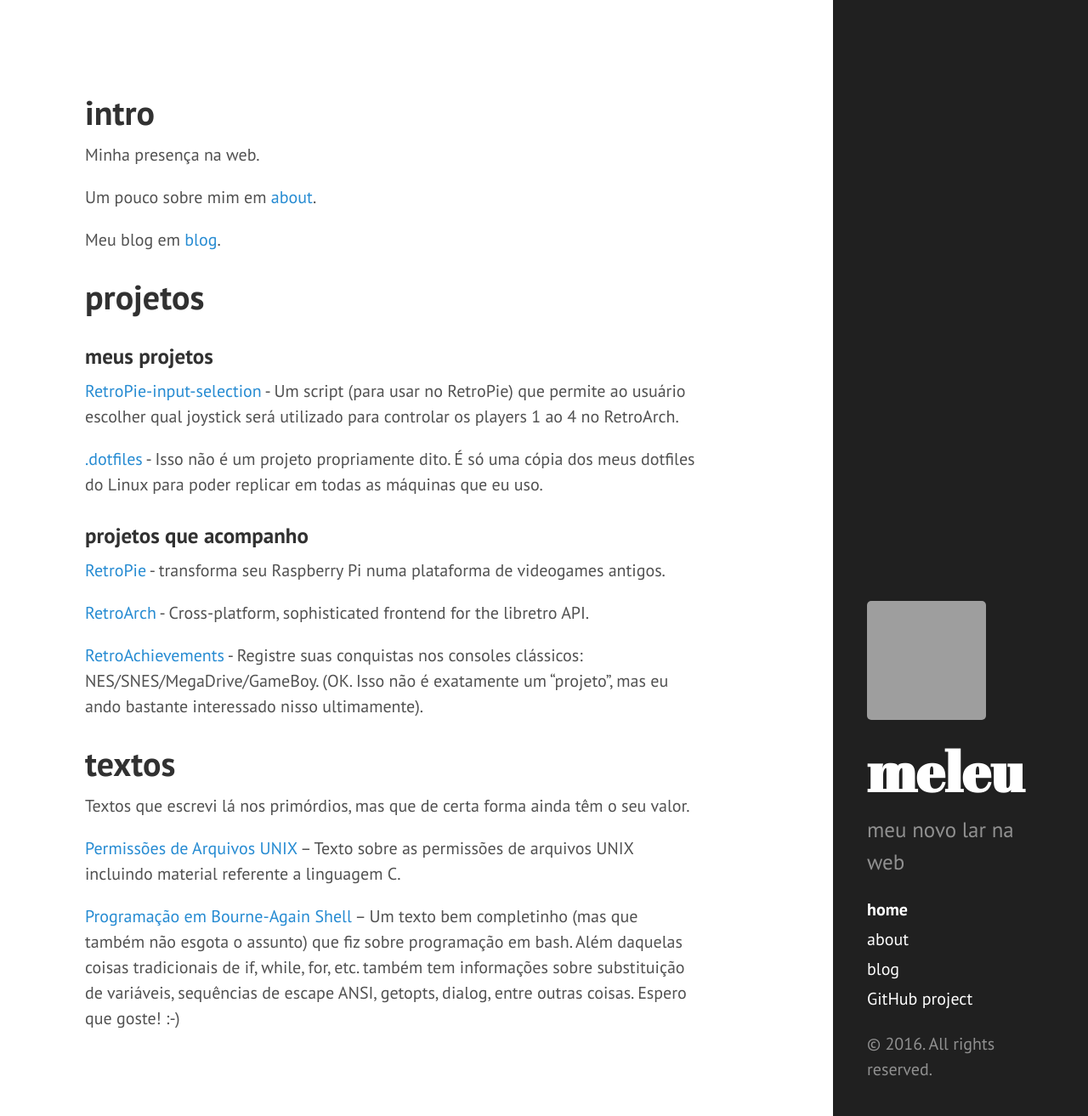
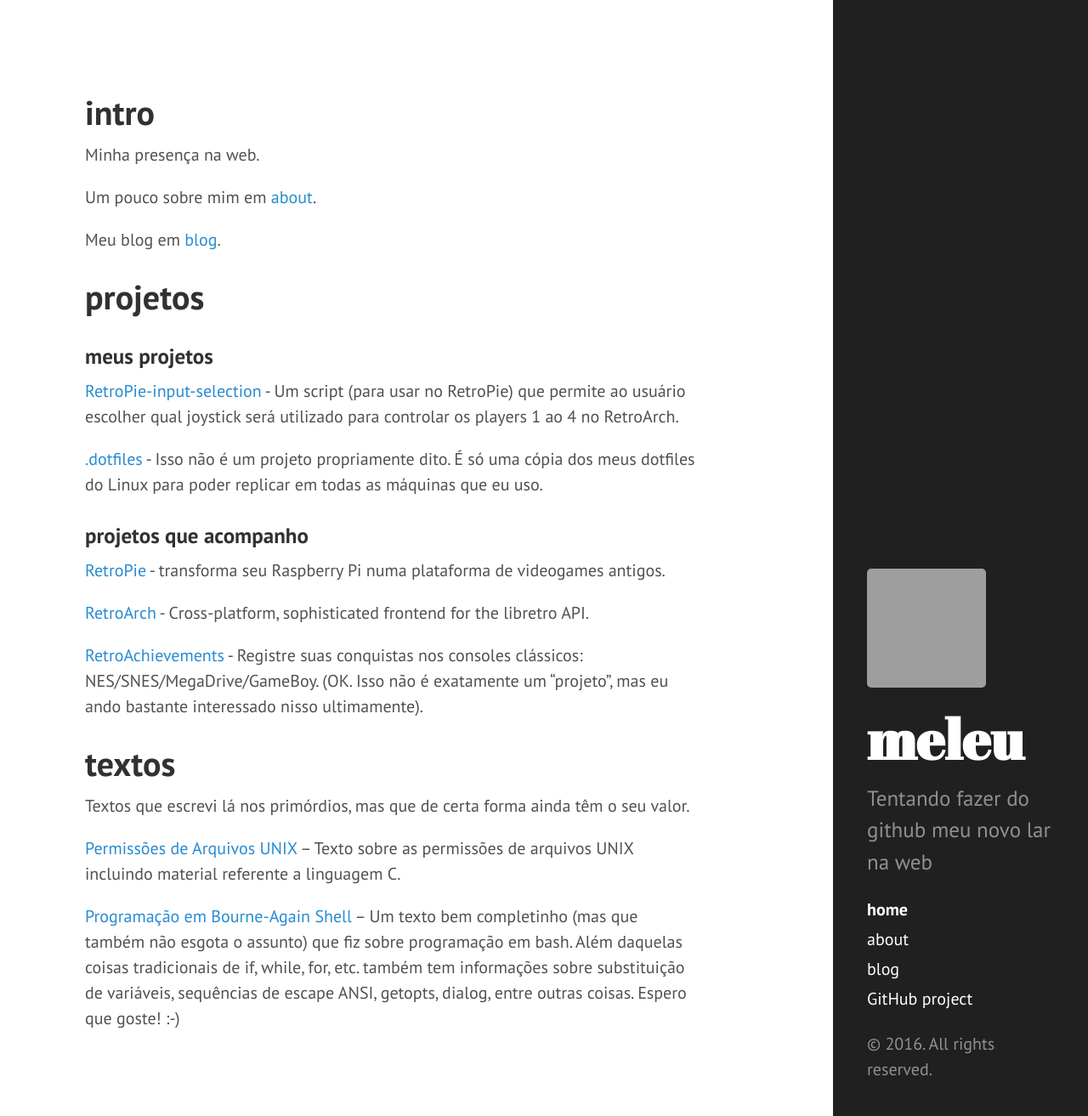
Before and after one commit to meleu/meleu.github.io, a Jekyll site: the page built from index.md, in a window 1280 px wide and 1313 px high. Shown: the whole window at 85% size. Built offline with Jekyll 4.4.1, drawn with Linux system fonts in a browser that asks for light colours; some of the changed lines change nothing that is shown; grey boxes are pictures that could not be loaded.

Commit message:
Update _config.yml

```diff
--- a/_config.yml
+++ b/_config.yml
@@ -1,7 +1,7 @@
 name: meleu
 title: meleu
-tagline: "Tentando fazer do github meu novo lar na web"
-description: "meu novo lar na web"
+description: "Tentando fazer do github meu novo lar na web"
+tagline: "meu novo lar na web"
 
 url: "http://meleu.github.io"
 baseurl: "/"
```
